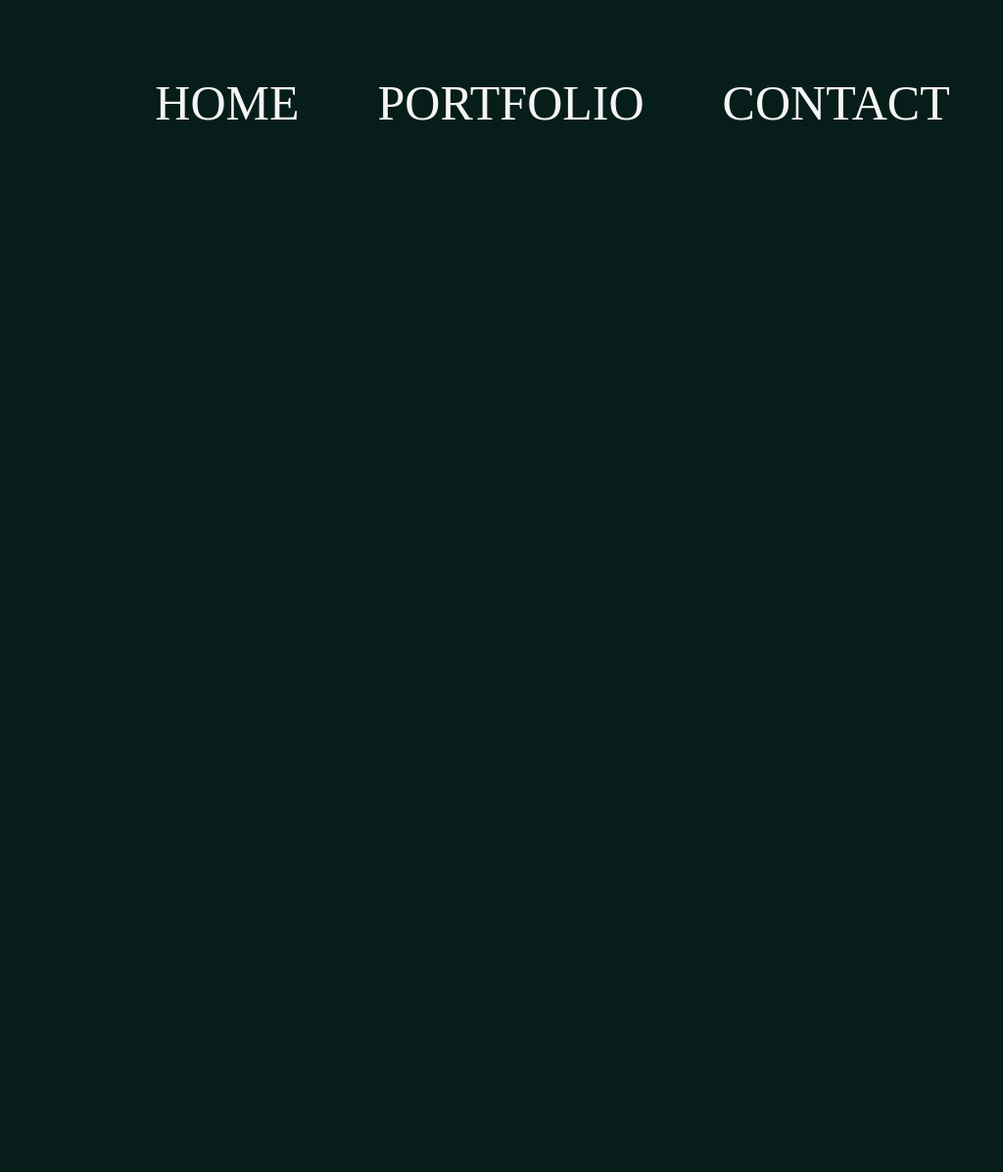
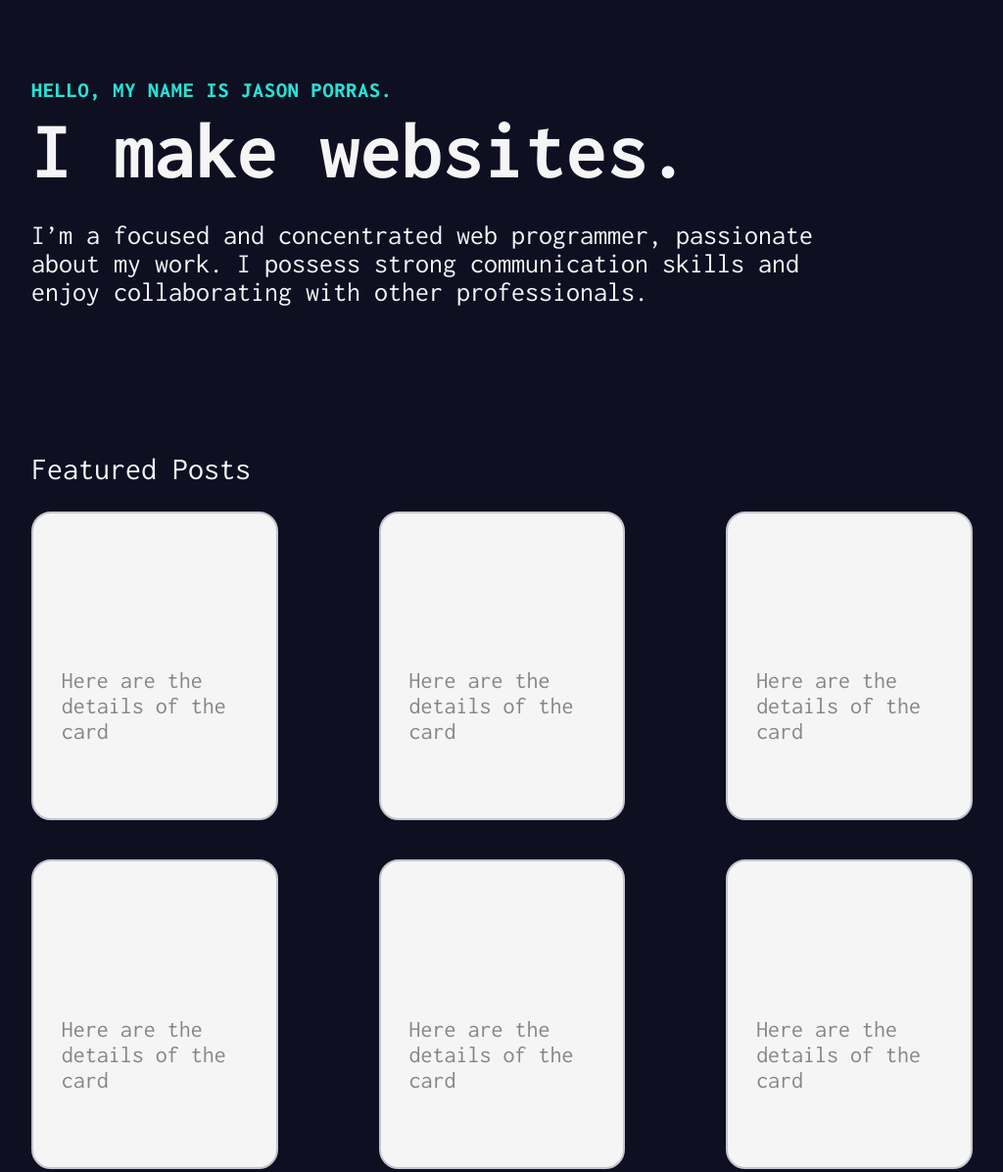
Before and after one commit to JasonPorras/portafolio, a website: page index.html in a window 1280 px wide. Shown: the whole page at 98% size, without its empty margins (96-1120 px from the left). Before the commit the page ends 800 px from the top, so only its background shows below. Drawn offline with Linux system fonts and the light colour scheme.

Commit message:
base the page

```diff
--- a/index.html
+++ b/index.html
@@ -5,18 +5,70 @@
     <meta http-equiv="X-UA-Compatible" content="IE=edge" />
     <meta name="viewport" content="width=device-width, initial-scale=1.0" />
     <link rel="stylesheet" href="./public/css/style.css" />
+    <link rel="preconnect" href="https://fonts.googleapis.com" />
+    <link rel="preconnect" href="https://fonts.gstatic.com" crossorigin />
+    <link
+      href="https://fonts.googleapis.com/css2?family=Inconsolata:wght@300;400;700;800&display=swap"
+      rel="stylesheet"
+    />
     <title>Jason Porras</title>
   </head>
-  <body>
-    <header>
-      <nav class="navigation__container">
-        <h2 class="sr-only">Navigation menu</h2>
-        <ol class="navigation__list">
-          <li><a href="">HOME</a></li>
-          <li><a href="">PORTFOLIO</a></li>
-          <li><a href="">CONTACT</a></li>
-        </ol>
-      </nav>
-    </header>
+
+  <body class="container">
+    <div class="introduction">
+      <spam class="introduction__spam">HELLO, MY NAME IS JASON PORRAS.</spam>
+      <h1 class="introduction__title">I make websites.</h1>
+      <p class="introduction__paragraph">I’m a focused and concentrated web programmer, passionate
+        about my work. I possess strong communication skills and enjoy
+        collaborating with other professionals.</p>
+    </div>
+
+    <div class="">
+      <h2>Featured Posts</h2>
+      <div class="hola">
+      <div class="card">
+        <div class="card-details">
+          <p class="text-title">Card title</p>
+          <p class="text-body">Here are the details of the card</p>
+        </div>
+        <button class="card-button">More info</button>
+      </div>
+      <div class="card">
+        <div class="card-details">
+          <p class="text-title">Card title</p>
+          <p class="text-body">Here are the details of the card</p>
+        </div>
+        <button class="card-button">More info</button>
+      </div>
+      <div class="card">
+        <div class="card-details">
+          <p class="text-title">Card title</p>
+          <p class="text-body">Here are the details of the card</p>
+        </div>
+        <button class="card-button">More info</button>
+      </div>
+      <div class="card">
+        <div class="card-details">
+          <p class="text-title">Card title</p>
+          <p class="text-body">Here are the details of the card</p>
+        </div>
+        <button class="card-button">More info</button>
+      </div>
+      <div class="card">
+        <div class="card-details">
+          <p class="text-title">Card title</p>
+          <p class="text-body">Here are the details of the card</p>
+        </div>
+        <button class="card-button">More info</button>
+      </div>
+      <div class="card">
+        <div class="card-details">
+          <p class="text-title">Card title</p>
+          <p class="text-body">Here are the details of the card</p>
+        </div>
+        <button class="card-button">More info</button>
+      </div>
+    </div>
+    </div>
   </body>
 </html>
--- a/package.json
+++ b/package.json
@@ -3,7 +3,7 @@
   "version": "1.0.0",
   "main": "main.js",
   "scripts": {
-    "sass": "sass --watch /sass:public/css"
+    "sass": "sass --watch public/sass:public/css"
   },
   "keywords": [],
   "author": "",
--- /dev/null
+++ b/public/sass/_default.scss
@@ -0,0 +1,59 @@
+@import url("https://fonts.googleapis.com/css2?family=Inconsolata:wght@300;400;700;800&display=swap");
+
+//settings basic the page
+body {
+  background-color: $black;
+  margin: 0;
+  padding: 0;
+  font-family: "Inconsolata", monospace;
+}
+
+h1 {
+  font-size: 4rem;
+  margin: 6px 0 0;
+  color: $white;
+}
+
+h2 {
+  font-size: 2rem;
+  font-weight: 400;
+  color: $white;
+}
+
+ul,
+ol {
+  list-style: none;
+  padding: 0px;
+  margin: 0;
+  color: $white;
+}
+
+a {
+  text-decoration: none;
+  color: $white;
+}
+
+p {
+  color: $white;
+  font-size: 24px;
+}
+
+img {
+  width: 100%;
+}
+
+.container {
+  max-width: 1270px;
+  width: 80%;
+  margin: 0 auto;
+}
+
+.sr-only {
+  clip: rect(0 0 0 0);
+  clip-path: inset(50%);
+  height: 1px;
+  overflow: hidden;
+  position: absolute;
+  white-space: nowrap;
+  width: 1px;
+}
--- /dev/null
+++ b/public/sass/_header.scss
@@ -0,0 +1,86 @@
+//create the personal information.
+
+.introduction {
+  padding-top: 80px;
+  margin-bottom: 150px;
+  &__spam {
+    color: $green;
+    font-size: 22px;
+    font-weight: 800;
+    letter-spacing: 0.9px;
+  }
+  &__title  {
+    font-size: 84px;
+  }
+  &__paragraph {
+    width: 80%;
+    font-size: 28px;
+  }
+}
+
+//////////////////////
+
+
+.card {
+  width: 190px;
+  height: 254px;
+  border-radius: 20px;
+  background: #f5f5f5;
+  position: relative;
+  padding: 1.8rem;
+  border: 2px solid #c3c6ce;
+  transition: 0.5s ease-out;
+  overflow: visible;
+ }
+
+ .card-details {
+  color: black;
+  height: 100%;
+  gap: .5em;
+  display: grid;
+  place-content: center;
+ }
+
+ .card-button {
+  transform: translate(-50%, 125%);
+  width: 60%;
+  border-radius: 1rem;
+  border: none;
+  background-color: #008bf8;
+  color: #fff;
+  font-size: 1rem;
+  padding: .5rem 1rem;
+  position: absolute;
+  left: 50%;
+  bottom: 0;
+  opacity: 0;
+  transition: 0.3s ease-out;
+ }
+
+ .text-body {
+  color: rgb(134, 134, 134);
+ }
+
+ /*Text*/
+ .text-title {
+  font-size: 1.5em;
+  font-weight: bold;
+ }
+
+ /*Hover*/
+ .card:hover {
+  border-color: #008bf8;
+  box-shadow: 0 4px 18px 0 rgba(0, 0, 0, 0.25);
+ }
+
+ .card:hover .card-button {
+  transform: translate(-50%, 50%);
+  opacity: 1;
+ }
+
+ .hola{
+  display: grid;
+  grid-template-columns: repeat(auto-fit, minmax(288px, 1fr));
+  gap: 40px;
+  justify-content: center;
+ }
--- a/public/sass/_rename.scss
+++ /dev/null
@@ -1,49 +0,0 @@
-//settings basic the page
-body {
-  background-color: rgb(7, 29, 25);
-  margin: 0;
-  padding: 20px;
-}
-
-.sr-only {
-  clip: rect(0 0 0 0);
-  clip-path: inset(50%);
-  height: 1px;
-  overflow: hidden;
-  position: absolute;
-  white-space: nowrap;
-  width: 1px;
-}
-
-h1 {
-  font-size: 3em;
-  margin-bottom: 0.2em;
-}
-
-h2 {
-  font-size: 2em;
-}
-
-li {
-  list-style: none;
-  color: whitesmoke;
-  font-size: 50px;
-  padding: 40px;
-}
-
-a {
-  color: whitesmoke;
-  text-decoration: none;
-}
-
-//settings design the page
-
-.navigation{
-  &__container{
-    display: flex;
-    justify-content: center;
-  }
-  &__list{
-    display: flex;
-  }
-}
--- /dev/null
+++ b/public/sass/_variables.scss
@@ -0,0 +1,3 @@
+$black:rgb(15, 15, 34);
+$white:rgb(245, 245, 245);
+$green:rgb(37, 227, 211);
--- a/public/sass/style.scss
+++ b/public/sass/style.scss
@@ -1 +1,3 @@
-@import './rename'
+@import './variables';
+@import './default';
+@import './header';
```
Also changed, not shown: contact.html (added, +28 -0 lines), portfolio.html (added, +28 -0 lines), public/css/style.css, 1 other file.
